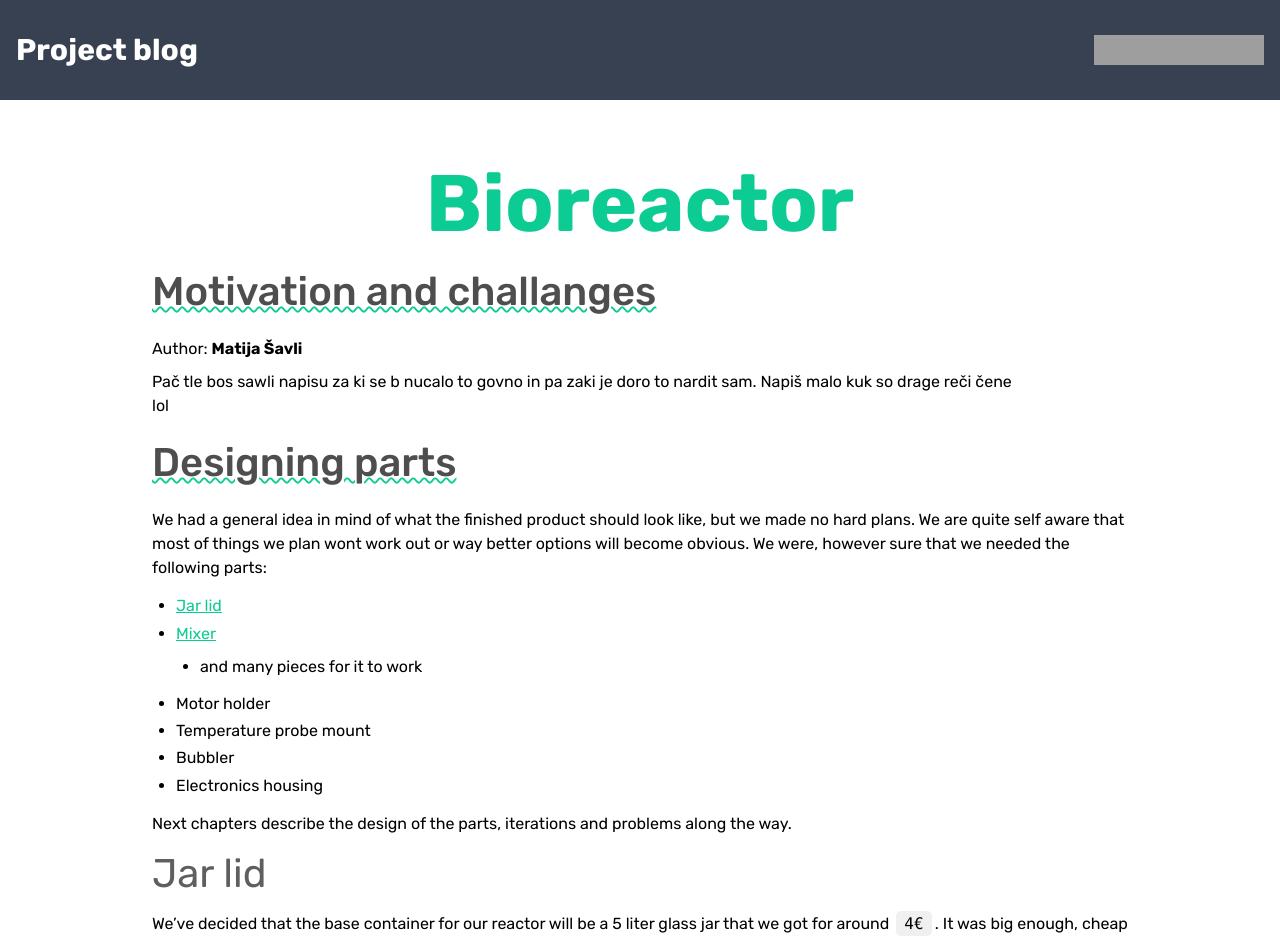
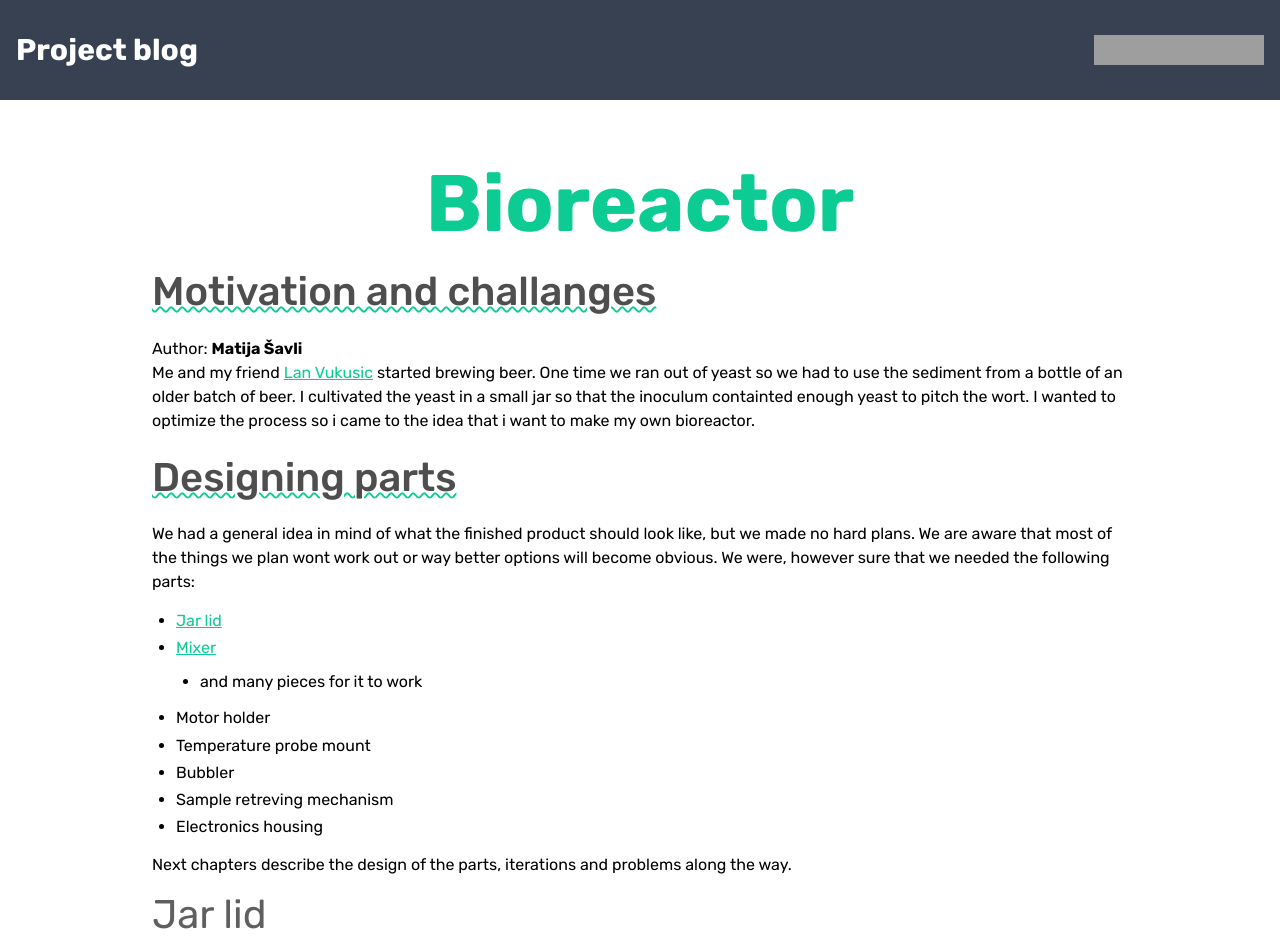
Before and after one commit to Matijasa/bio-reactor, an Astro site in the folder doc/: page / in a window 1280 px wide. Shown: the top 939 px of the page. Built offline with nearby package versions, Linux system fonts and the light colour scheme; Astro itself is replaced by a stand-in of ours; grey boxes are pictures that could not be loaded.

Commit message:
test spremembe index.md

```diff
--- a/doc/src/pages/index.md
+++ b/doc/src/pages/index.md
@@ -10,13 +10,11 @@ layout: ../layouts/BlogPost.astro
 ## Motivation and challanges
 
 Author:  **Matija Šavli**
-
-Pač tle bos sawli napisu za ki se b nucalo to govno in pa zaki je doro to nardit sam. Napiš malo kuk so drage reči čene
-lol
+Me and my friend [Lan Vukusic](https://github.com/LanVukusic) started brewing beer. One time we ran out of yeast so we had to use the sediment from a bottle of an older batch of beer. I cultivated the yeast in a small jar so that the inoculum containted enough yeast to pitch the wort. I wanted to optimize the process so i came to the idea that i want to make my own bioreactor.
 
 ## Designing parts
 
-We had a general idea in mind of what the finished product should look like, but we made no hard plans. We are quite self aware that most of things we plan wont work out or way better options will become obvious.
+We had a general idea in mind of what the finished product should look like, but we made no hard plans. We are aware that most of the things we plan wont work out or way better options will become obvious.
 We were, however sure that we needed the following parts:
 
 - [Jar lid](#jar-lid)
@@ -25,6 +23,7 @@ We were, however sure that we needed the following parts:
 - Motor holder
 - Temperature probe mount
 - Bubbler
+- Sample retreving mechanism
 - Electronics housing
 
 Next chapters describe the design of the parts, iterations and problems along the way.
@@ -89,3 +88,7 @@ The designed part has an added mounting piece, so it can fit a screw to tighten
 The final part was printed from the last (right most) design:
 
 ![printed mixer head](../../public/img/mixer_print.jpg)
+
+### Motor
+### Transfer of power
+### Axel
```
